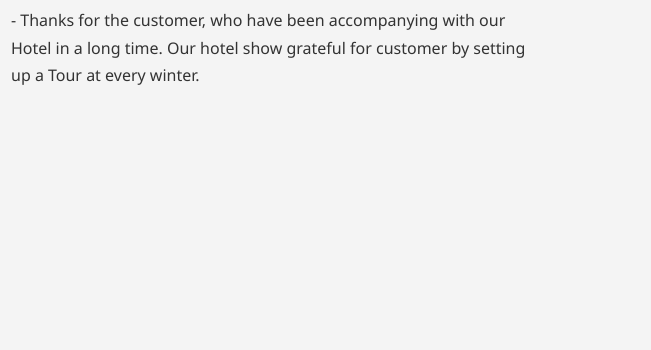
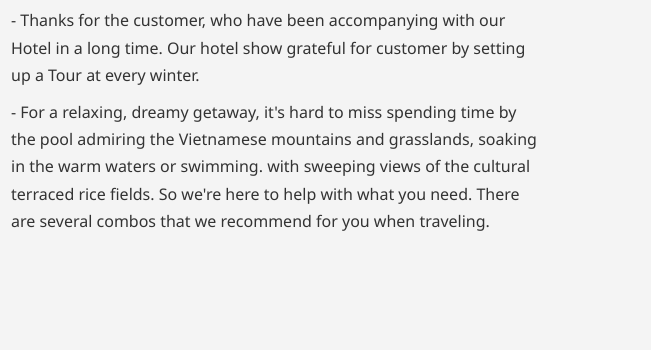
Before and after one commit to S3891749/Group-22-Project., a plain HTML site: page tour.html in a window 1280 px wide. Shown: the part 147-497 px from the top of the page, 629-1280 px from the left. Drawn offline with Linux system fonts and the light colour scheme.

Commit message:
update tour

```diff
--- a/tour.html
+++ b/tour.html
@@ -30,7 +30,9 @@
       <div class="info-right">
         <h1 class="l-heading"><span class="text-primary">About</span> Our Tour</h1>
         <p>- Thanks for the customer, who have been accompanying with our Hotel in a long time. Our hotel show grateful for customer by setting up a Tour at every winter.</p>
-        <p></p>
+        <p>- For a relaxing, dreamy getaway, it's hard to miss spending time by the pool admiring the Vietnamese mountains and grasslands, soaking in the warm waters or swimming. with sweeping views of the cultural terraced rice fields. So we're here to help with what you need. There are several combos that we recommend for you when traveling.
+
+        </p>
       </div>
       <div class="info-right">
         <img src="./img/photo-20.jpg" alt="hotel" style="width:500px;height:400px;">>
```
